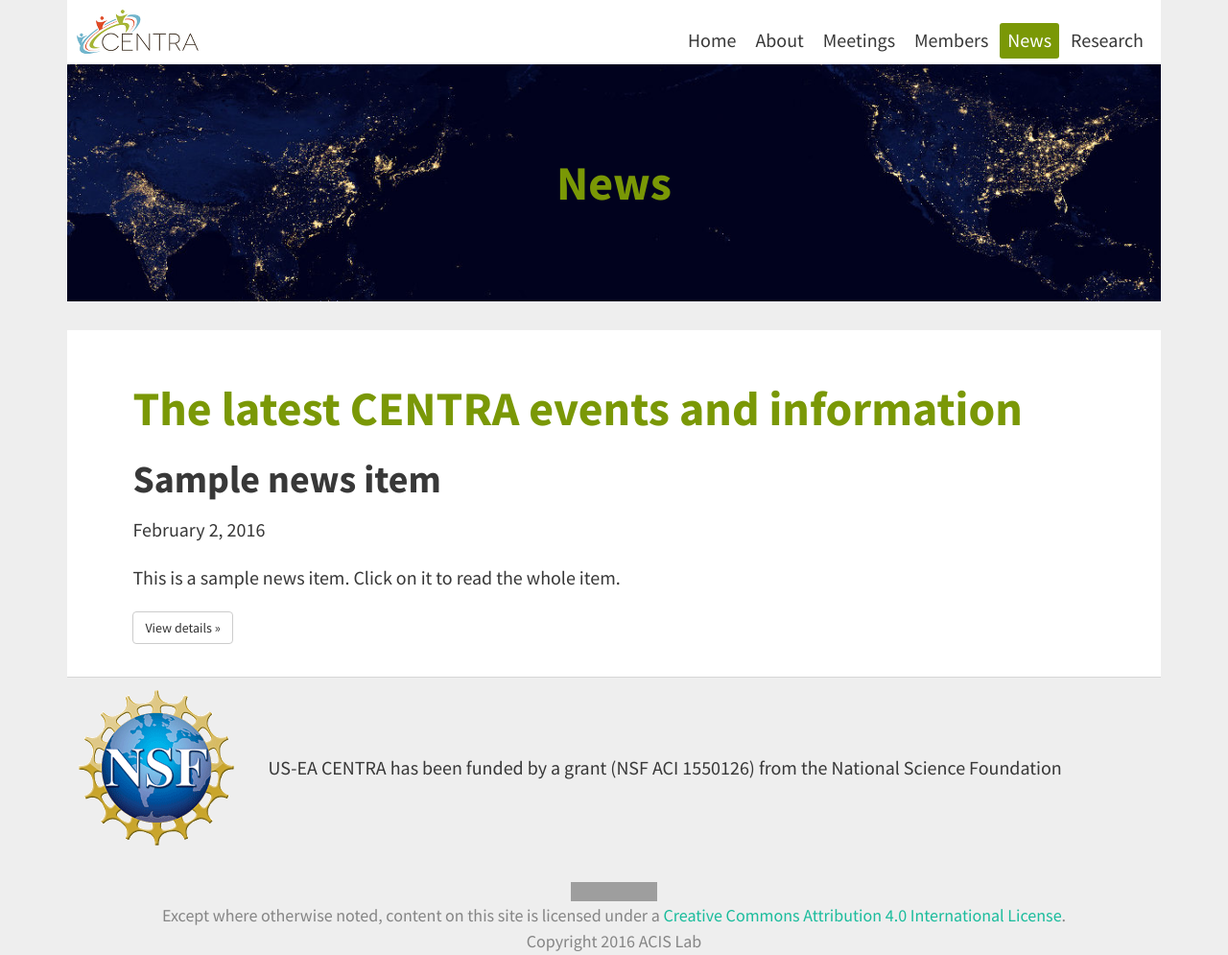
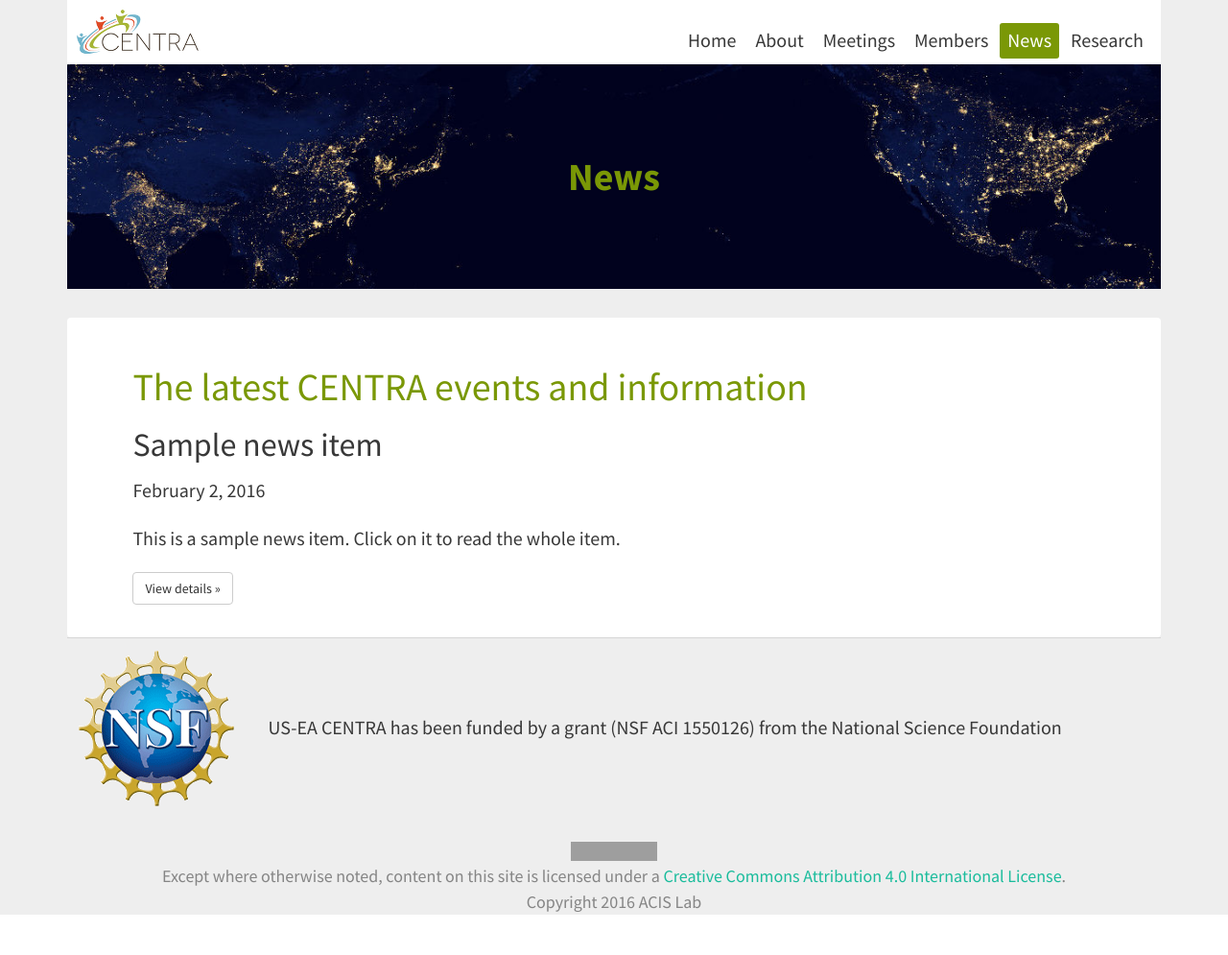
Before and after one commit to hmchou56/centra8, a Jekyll site: the page built from news.md, in a window 1280 px wide. Shown: the whole page at 96% size. Built offline with Jekyll 4.4.1, drawn with Linux system fonts in a browser that asks for light colours; nearby versions of some CDN libraries; after the commit the page ends 953 px from its top, so only the background shows below that; grey boxes are pictures that could not be loaded.

Commit message:
smaller headings, rounded content corners

```diff
--- a/_sass/base/_global.scss
+++ b/_sass/base/_global.scss
@@ -33,10 +33,10 @@ h1, h2, h3, h4, h5, h6 {
   }
 }
 h1 {
-  font-size: 2.5em;
+  font-size: 2.0em;
 }
 h2 {
-  font-size: 2em;
+  font-size: 1.7em;
 }
 h3 {
   font-size: 1.5em;
--- a/_sass/layouts/_posts.scss
+++ b/_sass/layouts/_posts.scss
@@ -47,6 +47,7 @@ header {
     @extend %padding-small;
     background-color: white;
     margin-top: 30px;
+    border-radius: 4px;
   }
 }
 // Post navigation
--- a/css/centra.css
+++ b/css/centra.css
@@ -5,8 +5,6 @@
     	}
     	h1, h2, h3, h4, h5, h6 {
 		    color: #7a9806;
-		    font-weight: bold;
-		    padding-top: ;
     	    margin: 0.3em 0;
 		}
 		.story-highlight{
@@ -16,6 +14,8 @@
 		    padding-right: 1em;
 		    padding-bottom: 1px;
 		    margin-bottom: 1em;
+		    border-radius: 4px;
+		    font
 		}
 		.banner
 		{
@@ -68,3 +68,7 @@
 		    padding:5px 8px 7px 8px;
 		    color: #383838;
 		}
+		.title
+		{
+			font-weight: bold;
+		}
```
